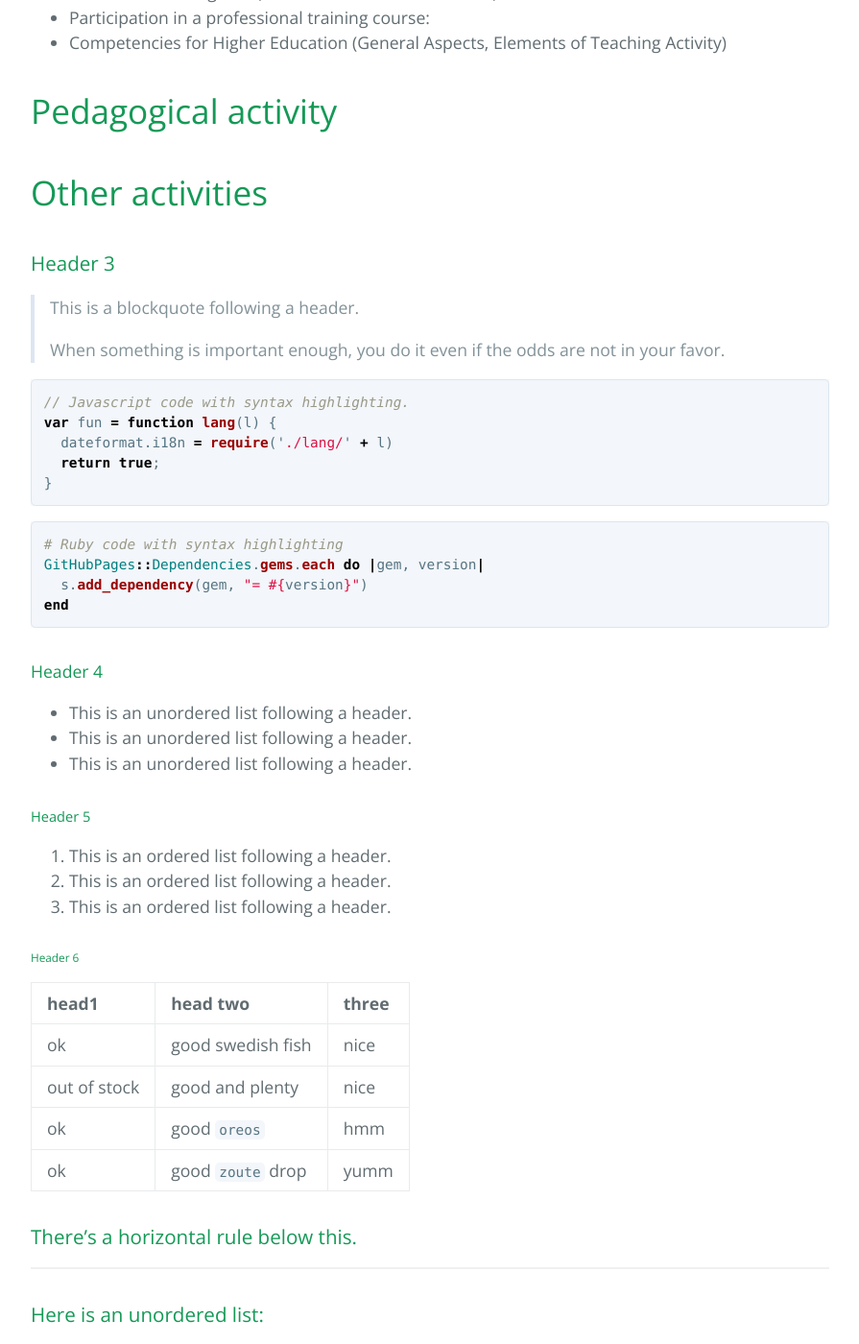
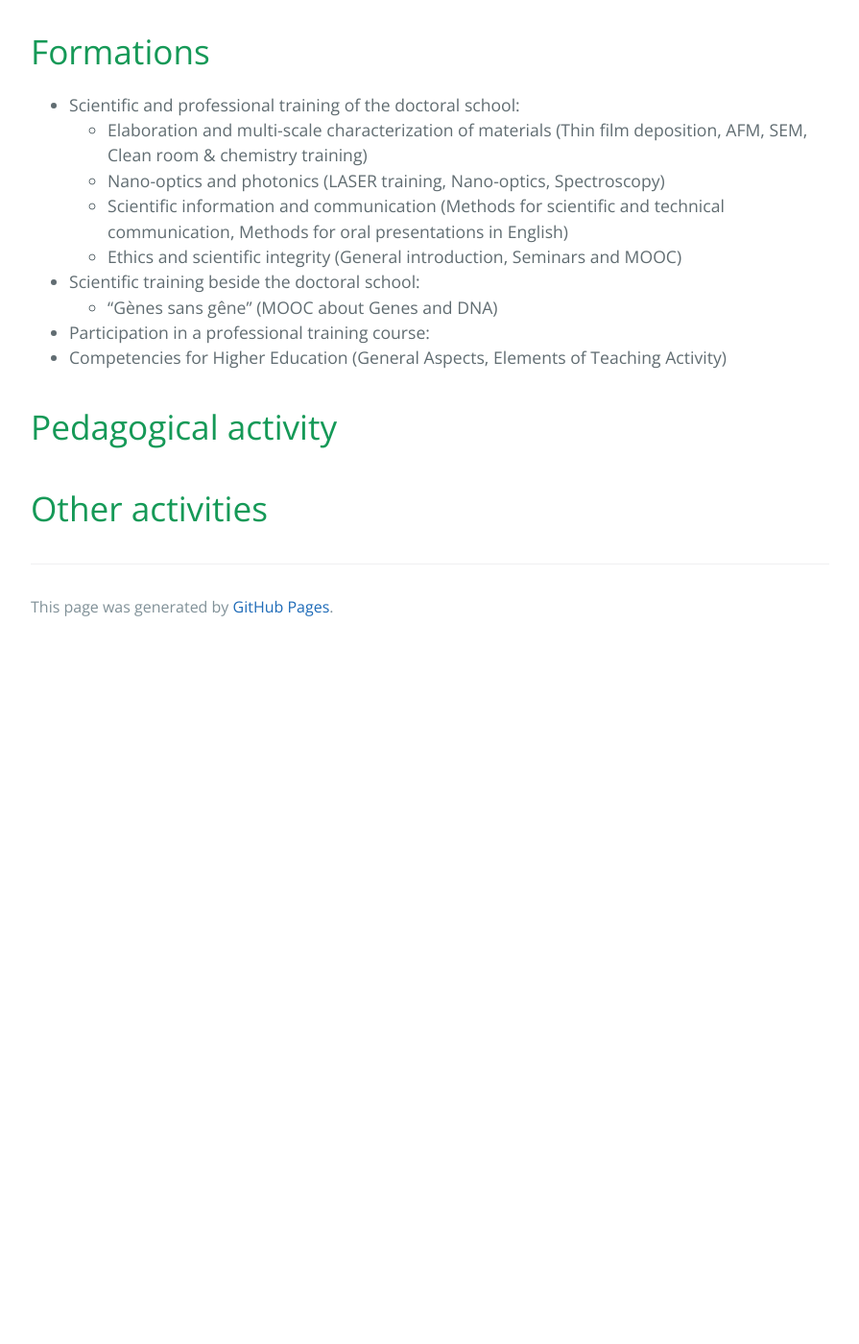
Before and after one commit to Margal10/Margal10.github.io, a Jekyll site: the page built from index.md, in a window 1280 px wide and 1400 px high, scrolled down 1553 px. Shown: the whole window at 96% size, without its empty margins (192-1087 px from the left). Built offline with Jekyll 4.4.1, drawn with Linux system fonts in a browser that asks for light colours; our own code applies the rules of GitHub Pages for plain Markdown files; after the commit the page ends 2229 px from its top, so only the background shows below that; some of the changed text lies outside the part shown.

Commit message:
Update index.md

````diff
--- a/index.md
+++ b/index.md
@@ -1,8 +1,9 @@
 ---
 layout: default
 ---
+### Small image
 
-Text can be **bold**, _italic_, or ~~strikethrough~~.
+![Octocat](https://github.githubassets.com/images/icons/emoji/octocat.png)
 
 [Link to another page](./another-page.html).
 
@@ -10,7 +11,7 @@ Text can be **bold**, _italic_, or ~~strikethrough~~.
 
 I'm Margaux Gaillard, a french PhD student and my project is named "**Development of security inks with integrated coding for the protection of cultural goods**".
 
-I'm working under the co-direction of **Jérôme Plain** and **Julien Proust** within the **L2n laboratory** (Light nanomaterials and nanotechnology CNRS-EMR 7004).
+I'm working under the co-direction of **Jérôme Plain** and **Julien Proust** within the **L2n laboratory** (Light nanomaterials and nanotechnology, CNRS-EMR 7004).
 
 # Scientific activities
 ## Publications
@@ -44,109 +45,3 @@ I'm working under the co-direction of **Jérôme Plain** and **Julien Proust** w
 # Pedagogical activity
 
 # Other activities
-
-### Header 3
-
-> This is a blockquote following a header.
->
-> When something is important enough, you do it even if the odds are not in your favor.
-
-```js
-// Javascript code with syntax highlighting.
-var fun = function lang(l) {
-  dateformat.i18n = require('./lang/' + l)
-  return true;
-}
-```
-
-```ruby
-# Ruby code with syntax highlighting
-GitHubPages::Dependencies.gems.each do |gem, version|
-  s.add_dependency(gem, "= #{version}")
-end
-```
-
-#### Header 4
-
-*   This is an unordered list following a header.
-*   This is an unordered list following a header.
-*   This is an unordered list following a header.
-
-##### Header 5
-
-1.  This is an ordered list following a header.
-2.  This is an ordered list following a header.
-3.  This is an ordered list following a header.
-
-###### Header 6
-
-| head1        | head two          | three |
-|:-------------|:------------------|:------|
-| ok           | good swedish fish | nice  |
-| out of stock | good and plenty   | nice  |
-| ok           | good `oreos`      | hmm   |
-| ok           | good `zoute` drop | yumm  |
-
-### There's a horizontal rule below this.
-
-* * *
-
-### Here is an unordered list:
-
-*   Item foo
-*   Item bar
-*   Item baz
-*   Item zip
-
-### And an ordered list:
-
-1.  Item one
-1.  Item two
-1.  Item three
-1.  Item four
-
-### And a nested list:
-
-- level 1 item
-  - level 2 item
-  - level 2 item
-    - level 3 item
-    - level 3 item
-- level 1 item
-  - level 2 item
-  - level 2 item
-  - level 2 item
-- level 1 item
-  - level 2 item
-  - level 2 item
-- level 1 item
-
-### Small image
-
-![Octocat](https://github.githubassets.com/images/icons/emoji/octocat.png)
-
-### Large image
-
-![Branching](https://guides.github.com/activities/hello-world/branching.png)
-
-
-### Definition lists can be used with HTML syntax.
-
-<dl>
-<dt>Name</dt>
-<dd>Godzilla</dd>
-<dt>Born</dt>
-<dd>1952</dd>
-<dt>Birthplace</dt>
-<dd>Japan</dd>
-<dt>Color</dt>
-<dd>Green</dd>
-</dl>
-
-```
-Long, single-line code blocks should not wrap. They should horizontally scroll if they are too long. This line should be long enough to demonstrate this.
-```
-
-```
-The final element.
-```
````
